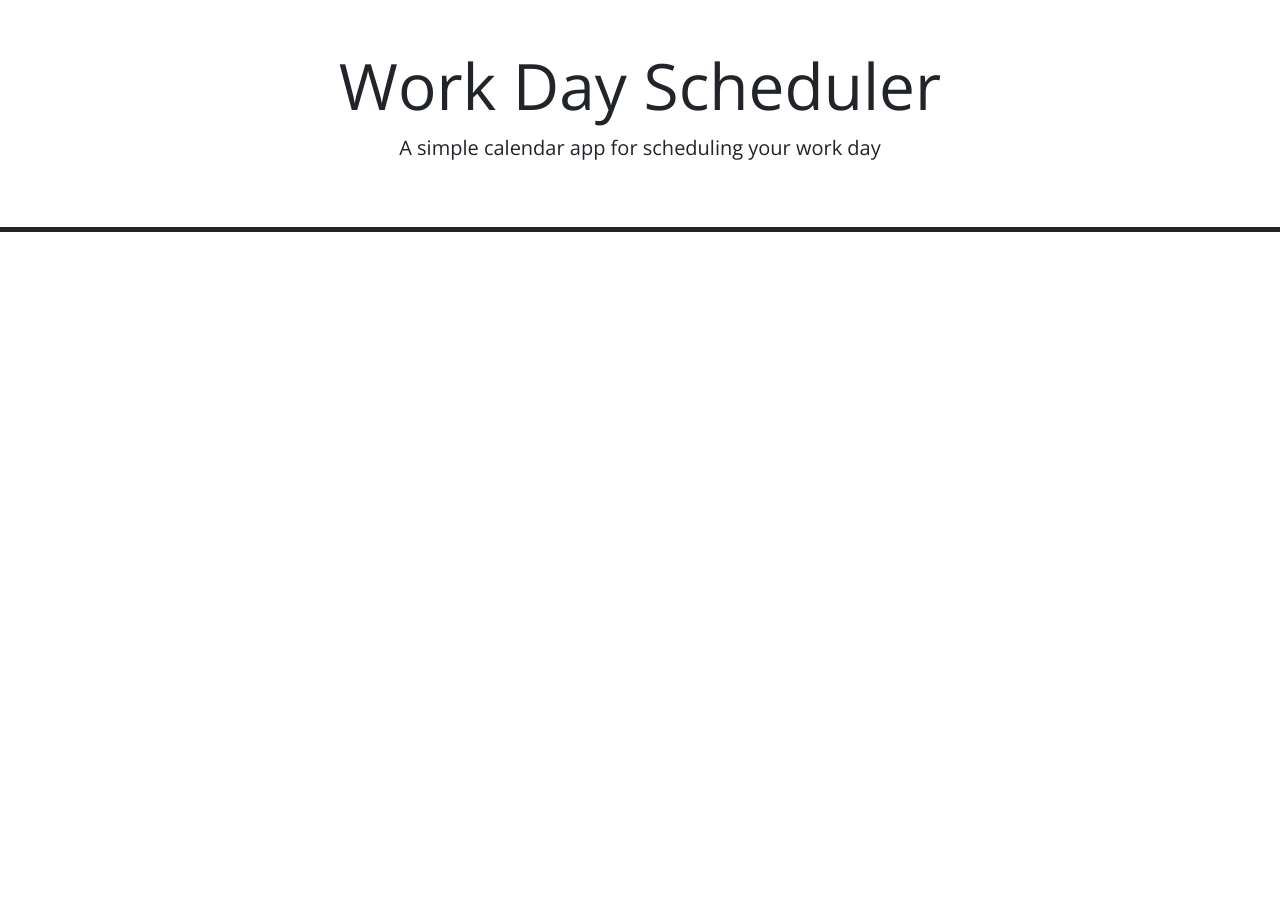
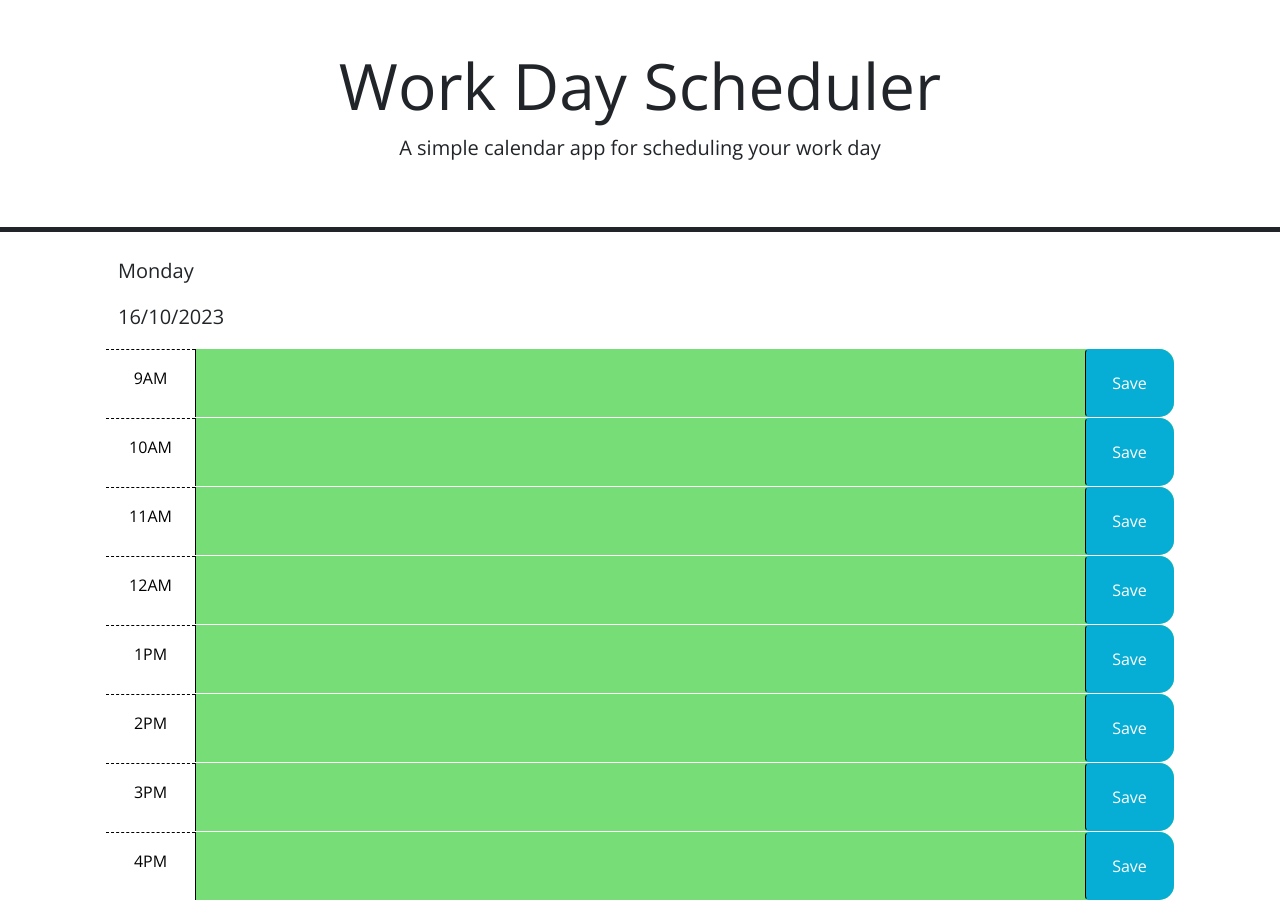
Before and after one commit to BowieRC/week5-challenge, a plain HTML site: page Develop/index.html in a window 1280 px wide. Before the commit the page ends 800 px from the top, so only its background shows below. Drawn offline with nearby package versions, Linux system fonts and the light colour scheme.

Commit message:
clean HTML

```diff
--- a/Develop/index.html
+++ b/Develop/index.html
@@ -18,7 +18,10 @@
     <p class="lead">A simple calendar app for scheduling your work day</p>
   </header>
   <div class="container-lg px-5 main">
-    <p id="currentDay" class="lead"></p>
+    <div class="day-date-container">
+      <p id="currentDay" class="lead"></p>
+      <p id="currentDate" class="lead"></p>
+    </div>
     <!-- Use class for "past", "present", and "future" to apply styles to the
         time-block divs accordingly. The javascript will need to do this by
         adding/removing these classes on each div by comparing the hour in the
--- a/Develop/script.js
+++ b/Develop/script.js
@@ -29,8 +29,6 @@ for (i = 0; i < workingHours.length; i++) {
   saveBtn.attr("class", "btn saveBtn col-2 col-md-1");
   saveBtn.attr("aria-label", "save");
   saveBtn.attr("id", "sButton-" + i);
-  saveButtons.push(saveBtn);
-  saveBtn.number = i;
 
   var saveIcon = $("<i>");
   saveIcon.attr("class", "fas fa-save");
@@ -93,6 +91,5 @@ function checkClicks() {
 $("window").load(run());
 
 function run() {
-  console.log("Site Loaded");
   checkClicks();
 }
```
